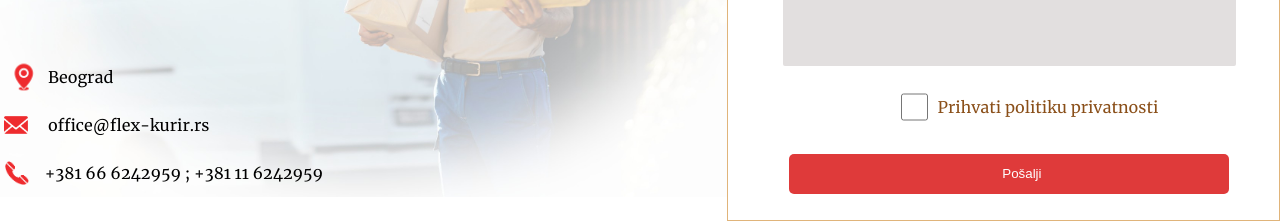
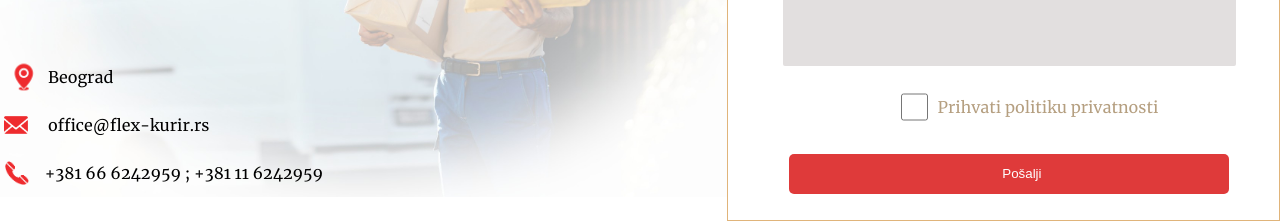
Before and after one commit to lecovska/del-service, a React (Create React App) app: page /Pages/Kontakt in a window 1280 px wide. Shown: the part 1187-1410 px from the top of the page. Built offline with nearby package versions, Linux system fonts and the light colour scheme.

Commit message:
Update kontakt.jsx

```diff
--- a/src/Pages/Kontakt/kontakt.jsx
+++ b/src/Pages/Kontakt/kontakt.jsx
@@ -112,7 +112,7 @@ export const Kontakt = () => {
 
                             <textarea id="message-box" name="message" placeholder="Poruke" />
                              <div className="check-btn">
-                                <label><input id="checkbox" className="checkBoxBtn" type="checkbox" required></input> Prihvati politiku privatnosti</label>
+                                <label><input id="checkbox" className="checkBoxBtn" type="checkbox" required></input> <a className="link-a" href={require("../../Docs/Cenovnik usluga za obavljanje poštanskih usluga_RATEL_30.09.2022.pdf")}>Prihvati politiku privatnosti </a></label>
                             </div>
                             <input id="kontaktFormBtn" className="nesto" type="submit" value="Pošalji" />
 
```
